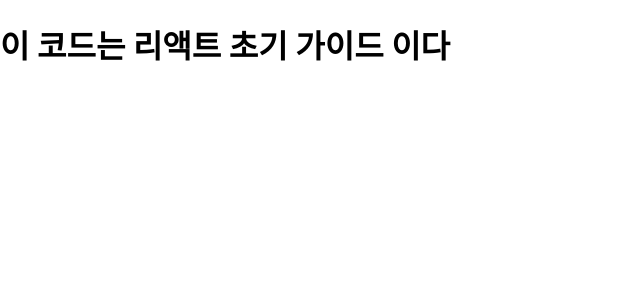
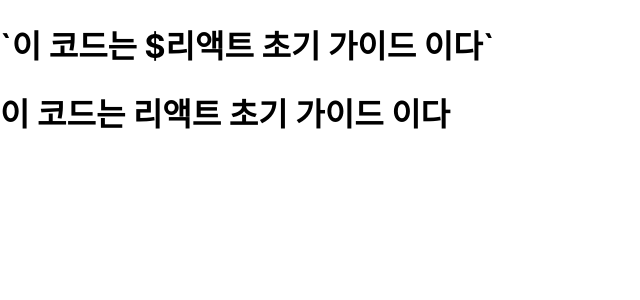
Before and after one commit to jcy0627/React, a React (Create React App) app: page / in a window 1280 px wide. Shown: the top 300 px of the page, without its empty margins (0-640 px from the left). Built offline with nearby package versions, Linux system fonts and the light colour scheme.

Commit message:
Book.jsx 에 h1 문구 추가 했음

```diff
--- a/src/App.js
+++ b/src/App.js
@@ -15,7 +15,7 @@ function App() {
           target="_blank"
           rel="noopener noreferrer"
         >
-          Learn React
+          Learn React¶¶
         </a>
       </header>
     </div>
--- a/src/react/Book.jsx
+++ b/src/react/Book.jsx
@@ -3,6 +3,7 @@ import React from "react";
 function Book(props) {
     return (
         <div>
+            <h1>`이 코드는 ${props.name} 이다`</h1>
             <h1>{`이 코드는 ${props.name} 이다`}</h1>
         </div>
     )
```
